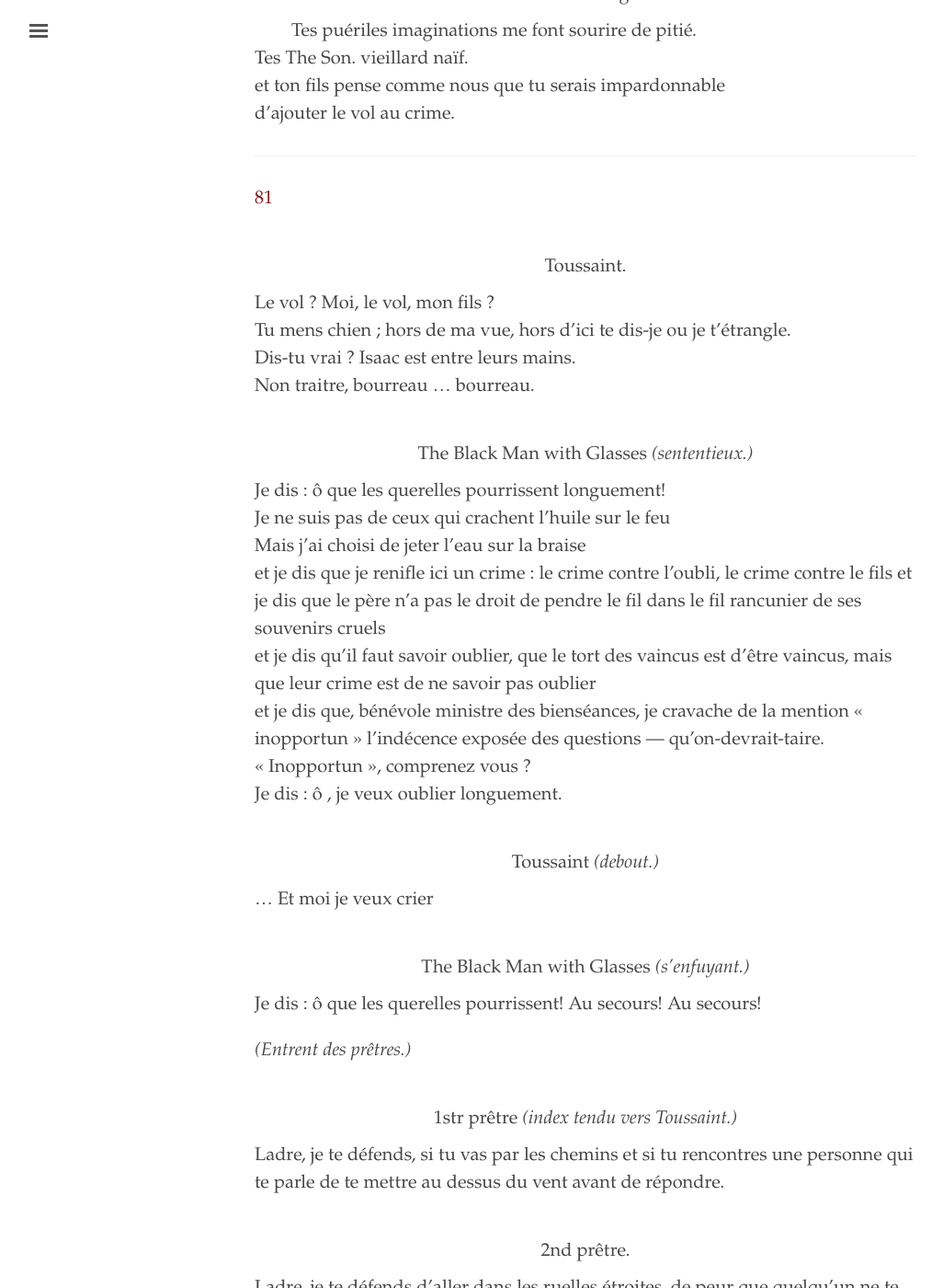
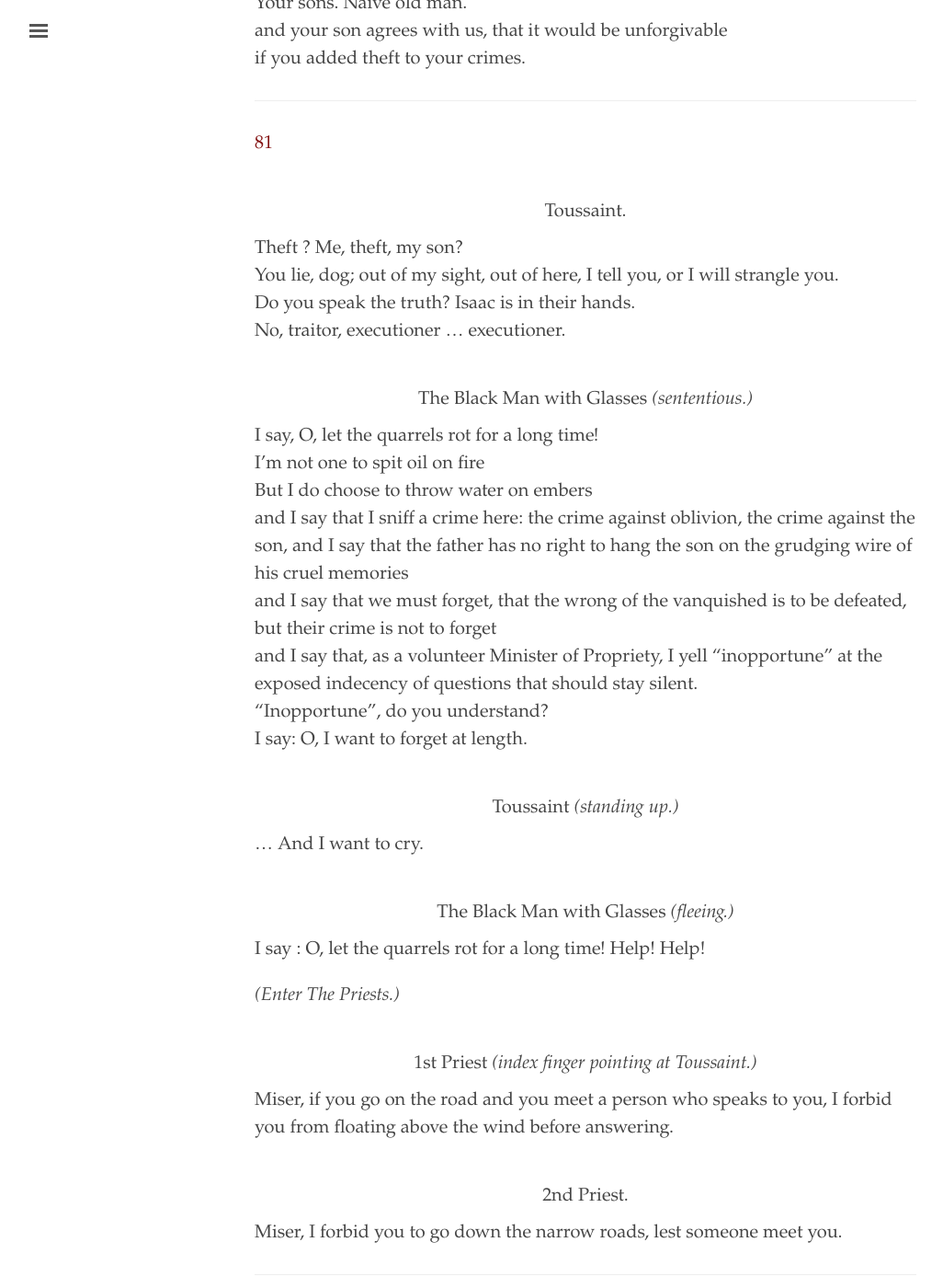
Before and after one commit to elotroalex/chiens, a Jekyll site: the page built from _texts/translation.md, in a window 1280 px wide and 1400 px high, scrolled down 89529 px. Shown: the whole window at 92% size, without its empty margins (3-1029 px from the left). Built offline with Jekyll 4.4.1, drawn with Linux system fonts in a browser that asks for light colours; some of the changed text lies outside the part shown.

Commit message:
up to page 82

```diff
--- a/_texts/translation.md
+++ b/_texts/translation.md
@@ -2358,7 +2358,7 @@ Courage, girls ... Courage ... It won't be easy ... Run ... run ... and hide in
 
 - {:.sp} The Chorus *(underground.)*
 
-- {: .i2} This is my hand. Here is my hand.
+- {:.i2} This is my hand. Here is my hand.
 - My fresh hand, my blood-sprayed hand
 - my hand of kelp and iodine
 - my hand of light and revenge ...
@@ -2493,7 +2493,7 @@ Courage, girls ... Courage ... It won't be easy ... Run ... run ... and hide in
 
 - {:.sp} The Traveler.
 
-- {: .pr} Yes, anyway ... an amazing man ... with deep bites ... He traveled the country at the rapid speed of lightning and freedom, printing on the ground sodden corpses, his steps fertile.
+- {:.pr} Yes, anyway ... an amazing man ... with deep bites ... He traveled the country at the rapid speed of lightning and freedom, printing on the ground sodden corpses, his steps fertile.
 
 - {:.sp} The Good People.
 
@@ -2539,7 +2539,7 @@ Courage, girls ... Courage ... It won't be easy ... Run ... run ... and hide in
 
 - {:.sp} Toussaint.
 
-- My children, I am a king without possessions, hello.
+- My children, I am a king without possessions. Hello.
 
 - {:.sp} The Stone Diggers.
 
@@ -2609,15 +2609,15 @@ Oh, steps; hooves of horses; crawling larvae grown in the valley of my ears. Con
 
 - {:.sp} The Prison Guard *(addressing the public.)*
 
-- {: .pr} Look at him, a caricature if you will, that crestfallen and scrawny face, a shabby face, chilly hands, the hypocritical chief of a tribe of savages, a sad conductor of a race of demons; sneaky schemer lost with his fanatics.
-- {: .pr.i} Ladies and Gentlemen, listen carefully ... In 1793 we learned that in the name of human rights, we learned, I repeat, that the most vile of all races was going to sit side by side with us at the banquet of a laughable fraternity.
-- {: .pr.i} Ah, we didn't have to wait long to see the results. There was comedy. There was a bit of tragedy. There was horror. Cannibals could be seen entering the towns swollen with pride; we lived the Te Deum. We saw constitutions being drafted. That's what we saw, good people who are listening. And what else did we witness? The smoke in the midday sky, the fire in the midnight sky of innumerable aurora borealis reflecting the images of crime and absurdity far in the distance.
+- {:.pr} Look at him, a caricature if you will, that crestfallen and scrawny face, a shabby face, chilly hands, the hypocritical chief of a tribe of savages, a sad conductor of a race of demons; sneaky schemer lost with his fanatics.
+- {:.pr.i} Ladies and Gentlemen, listen carefully ... In 1793 we learned that in the name of human rights, we learned, I repeat, that the most vile of all races was going to sit side by side with us at the banquet of a laughable fraternity.
+- {:.pr.i} Ah, we didn't have to wait long to see the results. There was comedy. There was a bit of tragedy. There was horror. Cannibals could be seen entering the towns swollen with pride; we lived the Te Deum. We saw constitutions being drafted. That's what we saw, good people who are listening. And what else did we witness? The smoke in the midday sky, the fire in the midnight sky of innumerable aurora borealis reflecting the images of crime and absurdity far in the distance.
 
 ---
 
 [74]({{site.baseurl}}/chiens/p074.html){:.pagetitle}
 
-- {: .pr.i} Well, I say that this is a supreme justice, and it is she who now transforms the General Toussaint Louverture into the old Toussaint, the slave Toussaint, a sad thing forgotten in the latrines of history, a lousy negro, a fallen negro ...
+- {:.pr.i} Well, I say that this is a supreme justice, and it is she who now transforms the General Toussaint Louverture into the old Toussaint, the slave Toussaint, a sad thing forgotten in the latrines of history, a lousy negro, a fallen negro ...
 - {:.pr.i} Toussain, Toussaint, the brood of Ham will never be able to shake off its curse of daily tears.
 
 - {:.sp} The Narrator.
@@ -2626,7 +2626,7 @@ Oh, steps; hooves of horses; crawling larvae grown in the valley of my ears. Con
 
 - {:.sp} Toussaint.
 
-- {: .pr.i} Saint-Domingue, salve of dung riven with gold. Bite me, bite me, I hear your dogs in the thunder, I hear your love in my veins. Bite me. Drink my blood.
+- {:.pr.i} Saint-Domingue, salve of dung riven with gold. Bite me, bite me, I hear your dogs in the thunder, I hear your love in my veins. Bite me. Drink my blood.
 
 - {:.sp} The Chorus.
 
@@ -2634,7 +2634,7 @@ Oh, steps; hooves of horses; crawling larvae grown in the valley of my ears. Con
 
 - {:.sp} Toussaint.
 
-- {: .pr.i} Attached like a sign to the top of France, I do not sob ... I call.
+- {:.pr.i} Attached like a sign to the top of France, I do not sob ... I call.
 
 - {:.sp} The Prison Guard.
 
@@ -2748,10 +2748,10 @@ Oh, steps; hooves of horses; crawling larvae grown in the valley of my ears. Con
 
 [77]({{site.baseurl}}/chiens/p077.html){:.pagetitle}
 
-- mon corps; mon corps
-- brancard je ne jetterai pas le blessé aux chiens de l'aubépine
-- au cri du vin
-- au roulis des; ornières peuplés; de veaux marins.
+- my body&nbsp;&nbsp;my body
+- stretcher I will not throw the injured to the dogs of hawthorn
+- to the cry of wine
+- to the roll of populated ruts of marine calves.
 
 ---
 
@@ -2763,7 +2763,7 @@ Oh, steps; hooves of horses; crawling larvae grown in the valley of my ears. Con
 
 - {:.sp} Toussaint.
 
-- {:.pr.i} Je me souviens des soirs : le crépuscule était un colibri bleu-vert jouissant dans l'hibiscus rouge.
+- {:.pr.i} I remember the evenings: dusk was a blue-green hummingbird frolicking in the red hibiscus.
 
 - {:.sp} The Messenger.
 
@@ -2771,7 +2771,7 @@ Oh, steps; hooves of horses; crawling larvae grown in the valley of my ears. Con
 
 - {:.sp} Toussaint.
 
-- {:.pr} Le crépuscule hésitait frissonnant et fragile parmi les criquets rapiéçeurs de ferraille.
+- {:.pr} Twilight hesitated shivering and fragile among the crickets scrapers of metal.
 
 - {:.sp} The Messenger.
 
@@ -2779,25 +2779,25 @@ Oh, steps; hooves of horses; crawling larvae grown in the valley of my ears. Con
 
 - {:.sp} Toussaint.
 
-- Qui m'appelle ? J'écoute. Je n'écoute pas.
-- {:.pr} Il y a dans ma tête une riviere de boue d'ablettes de choses troubles et vertes d'oiseaux morts, de ventres jaunes,
-- des miaulemants entrecroisés giclés très près du baillon
-- mes années convulsées peintes en feu
-- des plaques tournantes de marécages, de cratères, de fillettes violées
-- il y a dans mes oreilles le peloton d'exécution dans les caponnières du matin.
-
-- {:.sp} The Reciter.
-
-- {:.pr.i} Toussaint, une trompette guerrière a passé dans les airs : elle crachait de la poussière et de la fumée.
-
-- {:.sp} The Narrator.
-
-- {:.i2} Les chauves-souris vampires volaient autour du cou lisse du soleil.
-
-- {:.sp} The Reciter.
-
-- Des singes gambadaient autour du Lion à face d'homme.
-- Toussaint, Toussaint, c'est le jour de l'épreuve.
+- Who's calling me ? I listen. I do not listen.
+- {:.pr} There is in my head a river of mud of bleak of green and troubled things of dead birds, yellow bellies,
+- crisscrossed miaowings squirts very close to the gag
+- my convulsed years painted on fire
+- revolving plaques of swamps, craters, raped girls
+- there in my ears the firing squad in the morning caponiers.
+
+- {:.sp} The Reciter.
+
+- {:.pr.i} Toussaint, a war trumpet flew through the air: it spewed dust and smoke.
+
+- {:.sp} The Narrator.
+
+- {:.i2} The vampire bats flew around the smooth neck of the sun.
+
+- {:.sp} The Reciter.
+
+- Monkeys frolicking around the Lion with a man's face.
+- Toussaint, Toussaint, the day of trials is here.
 
 ---
 
@@ -2805,9 +2805,9 @@ Oh, steps; hooves of horses; crawling larvae grown in the valley of my ears. Con
 
 - {:.sp} Toussaint.
 
-- Je ne crains rien, je ne crains rien mes amis.
-- {:.pr} Aujourd'hui est un jour de connivence. Il est des jours amers à mes lèvres et le mangot qui tombe, tombe lugubrement et les fleurs ressemblent à des ensevelis qui répondent de plus en plus faiblement, mais aujourd'hui je suis en paix et le filao que ne vois pas, me fait des signes et la mer me sourit de toutes ses fossettes et chaque mancenillier se double et se suicide de l'olivier propice.
-- {:.i2} Jour de l'épreuve, soyez le bienvenu.
+- I fear nothing. I have no fear, my friends.
+- {:.pr} Today is a day of connivance. There are bitter days on my lips and the small mango that falls, falls lugubriously, and the flowers look like burials that respond more and more feebly, but today I am at peace, and the blind she-oak signals me, and the sea smiles at me with all its dimples and every manchineel doubles up and commits suicide from the propitious olive tree.
+- {:.i2} Welcome, day of trials.
 
 - {:.sp} The Messenger.
 
@@ -2815,29 +2815,29 @@ Oh, steps; hooves of horses; crawling larvae grown in the valley of my ears. Con
 
 - {:.sp} Toussaint.
 
-- Hé bien, te voilà digne messager de la race supérieure
-- {:.pr} Pleins de flair, ayant humé l'odeur du trésor proche, nos maitres t'ont ici délégué pour ouïr la révélation de nos petits secrets ... C'est très bien ... La civette n'accourt pas plus vite sur les pas de la gazelle.
+- Well, here you are, worthy messenger of the superior race
+- {:.pr} Full of flair, having smelled the smell of nearby treasure, our masters here have delegated to you to hear the revelation of our little secrets ... It's all good ... The civet does not hasten on the steps of the gazelle.
 
 - {:.sp} The Messenger.
 
-- {:.pr} Toussaint, je suis ravi de vous voir revenu à de meilleures dispositions. Le 1str consul m'envoie vous en féliciter et vous assurer que votre complètes soumission ne le laissera pas insensible.
-- {:.pr} En tout cas, permettez-moi de remarquer que vous ne vous sous-estimez pas: vous vous rachetez au prix d'un trésor.
-
-- {:.sp} Toussaint.
-
-- ... Considérable ... le trésor des anciens flibustiers grossi par ma prévoyance.
+- {:.pr} Toussaint, I am delighted to see you back in a better mood. The consul is sending me to congratulate you, and assure you that your complete submission will not leave him indifferent.
+- {:.pr} In any case, let me point out that you do not underestimate yourself: your ransom is worth a treasure.
+
+- {:.sp} Toussaint.
+
+- ... Considerable ... the treasure of the old buccaneers fattened by my foresight.
 
 - {:.sp} The Messenger.
 
-- Hé bien Toussaint.
-
-- {:.sp} Toussaint.
-
-- Ce trésor, vous ne l'aurez pas.
+- Well, Toussaint.
+
+- {:.sp} Toussaint.
+
+- This treasure, you will not have it.
 
 - {:.sp} The Messenger.
 
-- Comment! vos promesses ? vos remords ? votre lettre ?
+- How! your promises? your remorse? your letter?
 
 ---
 
@@ -2845,31 +2845,31 @@ Oh, steps; hooves of horses; crawling larvae grown in the valley of my ears. Con
 
 - {:.sp} Toussaint.
 
-- {:.i2} Je dis que vous ne l'aurez pas.
+- {:.i2} I said you will not have it.
 
 - {:.sp} The Messenger.
 
-- {:.i2} Nous l'aurons, car de lui dépend votre vie.
-
-- {:.sp} Toussaint.
-
-- {:.i2} Vous ne l'aurez pas : c'est l'or de la vengeance et de la Liberté.
+- {:.i2} We will have it, because your life depends on it.
+
+- {:.sp} Toussaint.
+
+- {:.i2} You will not have it; it is the gold of vengeance and liberty.
 
 - {:.sp} The Messenger.
 
-- {:.i2} Insolent, tu braves le 1str Consul.
-
-- {:.sp} Toussaint.
-
-- {:.i2} Je ne le brave pas, je le hais.
+- {:.i2} Insolent, you defy the First Consul!
+
+- {:.sp} Toussaint.
+
+- {:.i2} I don't defy him. I hate him.
 
 - {:.sp} The Messenger.
 
-- {:.i2} Assez.
-
-- {:.sp} Toussaint.
-
-- {:.i2} Je vous hais.
+- {:.i2} Enough.
+
+- {:.sp} Toussaint.
+
+- {:.i2} I hate you.
 
 - {:.sp} The Messenger.
 
@@ -2877,25 +2877,25 @@ Oh, steps; hooves of horses; crawling larvae grown in the valley of my ears. Con
 
 - {:.sp} Toussaint.
 
-- {:.pr.i} Merci, ah merci ... J'avais encore besoin de cette lâcheté là. Ah, comme votre lâcheté me fait du bien.
+- {:.pr.i} Thank you, ah, thank you ... I still needed that cowardice right there. Ah, how your cowardice does me good.
 
 - {:.sp} The Messenger.
 
-- {:.pr} Voyons Toussaint, vous avez perdu la bataille. Vous êtes vaincu : il n'y a pas de déshonneur à le reconnaitre.
-
-- {:.sp} Toussaint.
-
-- Toussaint est vaincu ; l'esprit de Toussaint n'est pas vaincu.
-- Il anime encore des milliers de volontés
-- voyez-vous les mornes gonflés d'une menace d'hommes à la peau rude ?
-- La révolte ... mes fils, ce sont mes The Son.
+- {:.pr} Let's see, Toussaint, you lost the battle. You are defeated: there is no dishonor to recognize it.
+
+- {:.sp} Toussaint.
+
+- Toussaint is conquered; the spirit of Toussaint is not.
+- He still animates thousands of wills
+- Do you see the hills bloated with the menace of rough-skinned men?
+- The revolt ... my sons, these are my sons.
 
 - {:.sp} The Messenger.
 
-- {:.i2} Tes puériles imaginations me font sourire de pitié.
-- Tes The Son.  vieillard naïf.
-- et ton fils pense comme nous que tu serais impardonnable
-- d'ajouter le vol au crime.
+- {:.i2} Your childish imaginations make me smile with pity.
+- Your sons. Naive old man.
+- and your son agrees with us, that it would be unforgivable
+- if you added theft to your crimes.
 
 ---
 
@@ -2903,39 +2903,39 @@ Oh, steps; hooves of horses; crawling larvae grown in the valley of my ears. Con
 
 - {:.sp} Toussaint.
 
-- Le vol ? Moi, le vol, mon fils ?
-- Tu mens chien ; hors de ma vue, hors d'ici te dis-je ou je t'étrangle.
-- Dis-tu vrai ? Isaac est entre leurs mains.
-- Non traitre, bourreau ... bourreau.
-
-- {:.sp} The Black Man with Glasses  *(sententieux.)*
-
-- Je dis : ô que les querelles pourrissent longuement!
-- Je ne suis pas de ceux qui crachent l'huile sur le feu
-- Mais j'ai choisi de jeter l'eau sur la braise
-- {:.pr} et je dis que je renifle ici un crime : le crime contre l'oubli, le crime contre le fils et je dis que le père n'a pas le droit de pendre le fil dans le fil rancunier de ses souvenirs cruels
-- {:.pr} et je dis qu'il faut savoir oublier, que le tort des vaincus est d'être vaincus, mais que leur crime est de ne  savoir pas oublier
-- {:.pr} et je dis que, bénévole ministre des bienséances, je cravache de la mention « inopportun » l'indécence exposée des questions — qu'on-devrait-taire.
-- « Inopportun », comprenez vous ?
-- Je dis : ô , je veux oublier longuement.
-
-- {:.sp} Toussaint  *(debout.)*
-
-- ... Et moi je veux crier
-
-- {:.sp}  The Black Man with Glasses  *(s'enfuyant.)*
-
-- {:.pr} Je dis : ô que les querelles pourrissent! Au secours! Au secours!
-
-*(Entrent des prêtres.)*
-
-- {:.sp} 1str prêtre *(index tendu vers Toussaint.)*
-
-- {:.pr} Ladre, je te défends, si tu vas par les chemins et si tu rencontres une personne qui te parle de te mettre au dessus du vent avant de répondre.
-
-- {:.sp} 2nd prêtre.
-
-- {:.pr} Ladre, je te défends d'aller dans les ruelles étroites, de peur que quelqu'un ne te rencontre.
+- Theft ? Me, theft, my son?
+- You lie, dog; out of my sight, out of here, I tell you, or I will strangle you.
+- Do you speak the truth? Isaac is in their hands.
+- No, traitor, executioner ... executioner.
+
+- {:.sp} The Black Man with Glasses  *(sententious.)*
+
+- I say, O, let the quarrels rot for a long time!
+- I'm not one to spit oil on fire
+- But I do choose to throw water on embers
+- {:.pr} and I say that I sniff a crime here: the crime against oblivion, the crime against the son, and I say that the father has no right to hang the son on the grudging wire of his cruel memories
+- {: .pr} and I say that we must forget, that the wrong of the vanquished is to be defeated, but their crime is not to forget
+- {: .pr} and I say that, as a volunteer Minister of Propriety, I yell "inopportune" at the exposed indecency of questions that should stay silent.
+- "Inopportune", do you understand?
+- I say: O, I want to forget at length.
+
+- {:.sp} Toussaint  *(standing up.)*
+
+- ... And I want to cry.
+
+- {:.sp}  The Black Man with Glasses  *(fleeing.)*
+
+- {:.pr} I say : O, let the quarrels rot for a long time! Help! Help!
+
+*(Enter The Priests.)*
+
+- {:.sp} 1st Priest *(index finger pointing at Toussaint.)*
+
+- {:.pr} Miser, if you go on the road and you meet a person who speaks to you, I forbid you from floating above the wind before answering.
+
+- {:.sp} 2nd Priest.
+
+- {:.pr} Miser, I forbid you to go down the narrow roads, lest someone meet you.
 
 ---
 
```
Also changed, not shown: other parts of _texts/translation.md (+3 -3 lines), _texts/reading.md (+1 -1 lines).
